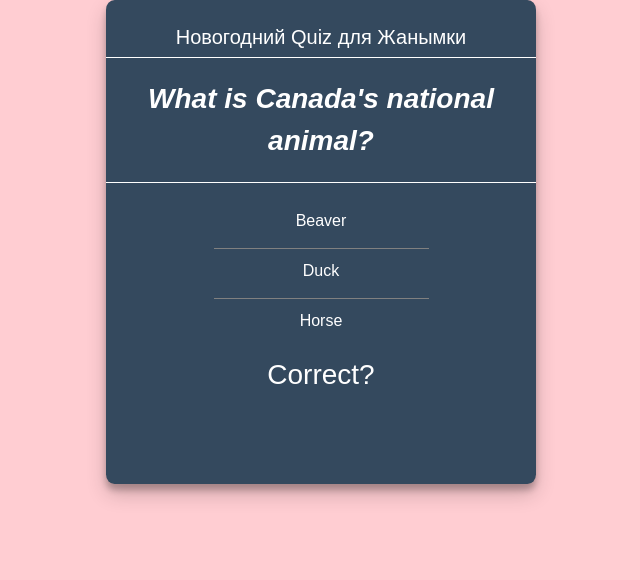
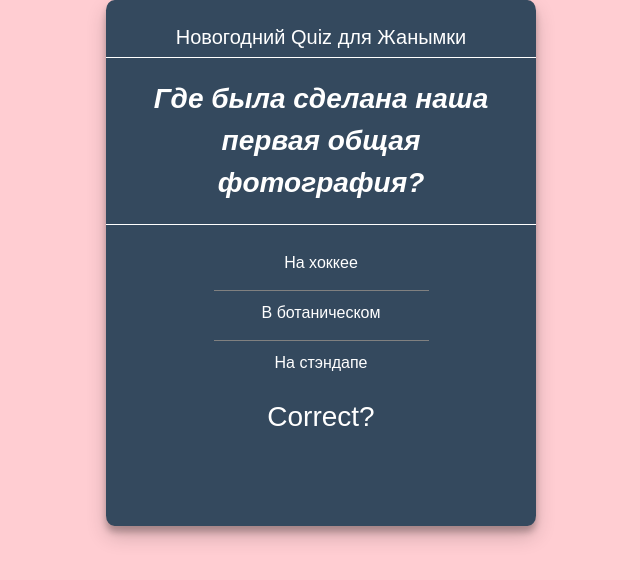
Before and after one commit to damirseit/New-Year, a plain HTML site: page index.html in a window 1280 px wide. Shown: the top 580 px of the page, without its empty margins (319-959 px from the left). Drawn offline with nearby package versions, Linux system fonts and the light colour scheme.

Commit message:
New questions

```diff
--- a/index.html
+++ b/index.html
@@ -244,11 +244,25 @@ body{
      // An object that holds all the questions + possible answers.
      // In the array --> last digit gives the right answer position
       allQuestions = {
-        'What is Canada\'s national animal?' : ['Beaver', 'Duck', 'Horse', 0],
+        'Где была сделана наша первая общая фотография?' : ['На хоккее', 'В ботаническом', 'На стэндапе', 1],
 
-        'What is converted into alcohol during brewing?' : ['Grain', 'Sugar' , 'Water', 1],
+        'Как называется наш любимый рамен?' : ['Карбонара', 'Болоньезе' , 'Фетучини', 0],
 
-        'In what year was Prince Andrew born? ' : ['1955', '1960', '1970', 1]
+        'Где мы не смотрели \"Бумажный Дом\"?' : ['В KFC', 'В ботаническом', 'В Costa Coffee', 2],
+
+          'На какой хоккейный матч мы сходили в первый раз?' : ['Барыс-Авангард', 'Барыс-КуньЛунь', 'Барыс-Трактор', 0],
+
+          'Куда я тебя поцеловал после того, как слёзно признался тебе?': ['В лобик', 'В щечку', 'В носик', 0],
+
+          'Чем мы укрывались, когда пошел дождик в президентском парке?' : ['Твоим новым зонтиком', 'Моей кожанкой', 'Моим худи', 1],
+
+          'Как называется кофейня, в которой ты встретилась со своим профом после дождя?' : ['See You Cafe', 'Goodbye Cafe', 'Have a Nice Weekend Cafe', 0],
+
+          'Как назывался оркестр, который исполнял саундтреки?' : ['BN', 'B&M', 'B&O', 0],
+
+          'Как называлась кофейня, в которой я прозрел и узнал, что фисташковый рулет это шедевр?': ['Infair', 'Incline', 'Inclair', 2],
+
+          'Место нашего первого поцелуя' : ['Наша скамейка в триатлоне', 'Наша скамейка на аллее влюбленных', 'Наша скамейка возле твоего дома', 2],
       };
 
   function loadQuestion(curr) {
@@ -305,7 +319,7 @@ body{
         loadQuestion(current);
         loadAnswers(current);
       } else {
-        if(corrects >= 3){
+        if(corrects >= 8){
           questionArea.innerHTML = 'Молодец, Жанымка! Мкмкмкмк. Лови мою открыточку <3';
           answerArea.innerHTML = '';
           setTimeout(function() {
```
